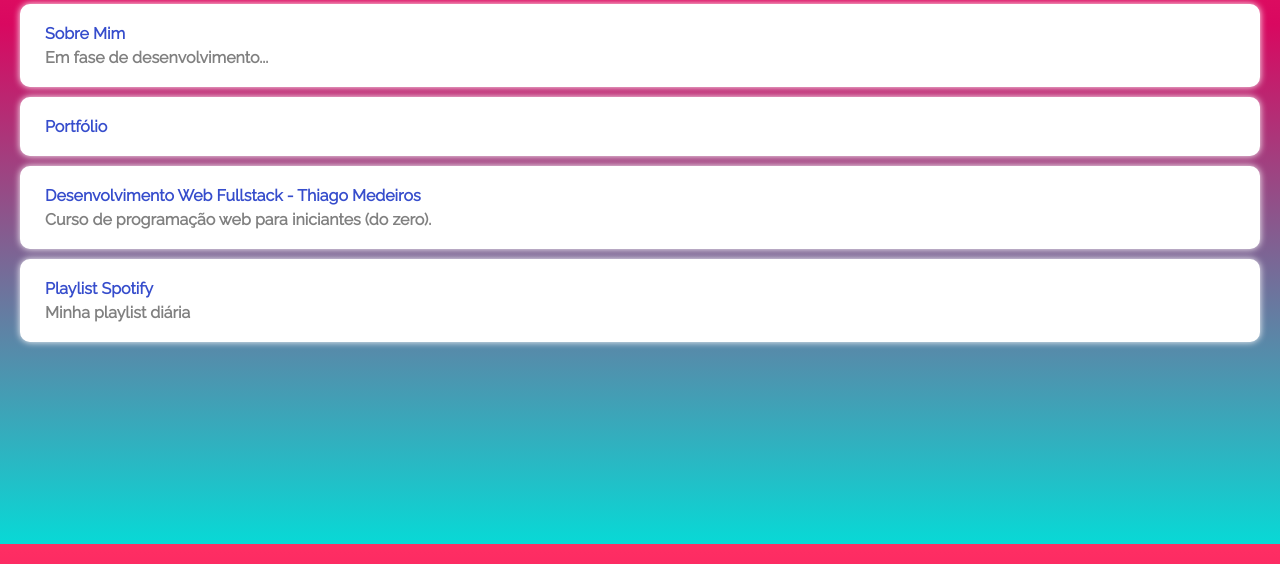
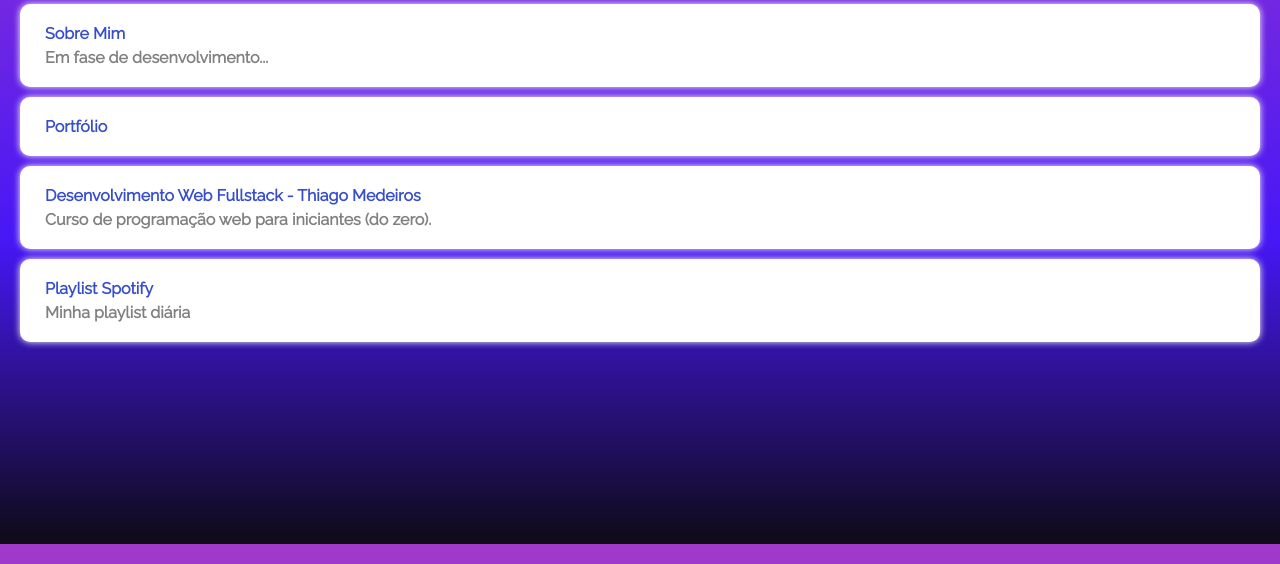
Before and after one commit to evelynmesquita/evelynmesquita.github.io, a plain HTML site: page index.html in a window 1280 px wide. Shown: the part 256-820 px from the top of the page. Drawn offline with Linux system fonts and the light colour scheme; files that its build step writes are made by us from their sources; files whose address does not match are found by name.

Commit message:
style.css
mudança de cor do background

```diff
--- a/linktree-evelyn/css/style.css
+++ b/linktree-evelyn/css/style.css
@@ -8,15 +8,14 @@
 
 
 html, body {
-    height: 100%;
+    height: 100vh;
 }
 
 
 body {
     font-family: 'Raleway', sans-serif;
     color: white;
-    background: rgb(255,46,99);
-    background: linear-gradient(180deg, rgba(255,46,99,1) 0%, rgba(217,8,96,1) 35%, rgba(8,217,214,1) 100%);
+    background: linear-gradient(180deg, rgba(162,57,202,1) 0%, rgba(71,23,246,1) 62%, rgba(14,11,22,1) 100%);
 }
 
 .avatar {
```
